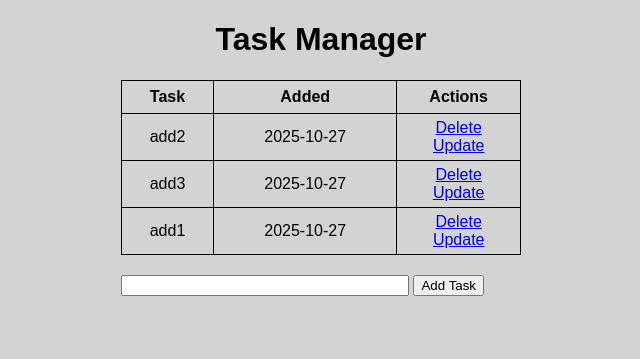
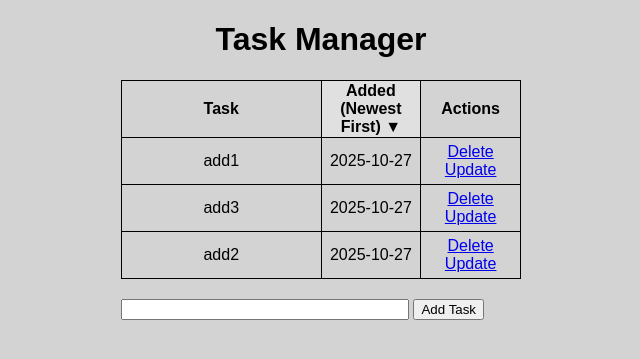
Before and after one commit to ANDYLIN05/FlaskToDoList, a Flask app: page / in a window 1280 px wide. Shown: the top 359 px of the page, without its empty margins (319-959 px from the left). Run offline with Flask 3, Linux system fonts and the light colour scheme; data comes from the database, SQL or seed files in the repository; both versions use the stored data as it was after the commit.

Commit message:
Sorted from newest to oldest

```diff
--- a/app.py
+++ b/app.py
@@ -25,7 +25,7 @@ def index():
         except:
             return 'Error Adding your task'
     else:
-        tasks = Todo.query.order_by(Todo.date_created).all()
+        tasks = Todo.query.order_by(Todo.date_created.desc()).all()
         return render_template('index.html', taskList=tasks)
 
 @app.route('/delete/<int:id>')
@@ -43,6 +43,7 @@ def update(id):
     taskToUpdate = Todo.query.get_or_404(id)
     if request.method == 'POST':
         taskToUpdate.content = request.form['input']
+        taskToUpdate.date_created = datetime.utcnow()
         try:
             db.session.commit()
             return redirect('/')
--- a/static/css/main.css
+++ b/static/css/main.css
@@ -18,7 +18,18 @@ table {
     width: 100%;
 }
 
-th {
+th:nth-child(1) {
+    width: 50%;
+    height: 30px;
+}
+
+th:nth-child(2){
+    width: 25%;
+    height: 30px;
+}
+
+th:nth-child(3){
+    width: 25%;
     height: 30px;
 }
 
@@ -34,3 +45,10 @@ td {
 #content {
     width: 70%;
 }
+
+.sorted-col{
+    background-color: #e0e0e0;
+    font-weight: bold;
+    color: #333
+    text-align center;
+}
--- a/templates/index.html
+++ b/templates/index.html
@@ -14,7 +14,7 @@
     <table>
       <tr>
         <th>Task</th>
-        <th>Added</th>
+        <th class = "sorted-col">Added (Newest First) ▼</th>
         <th>Actions</th>
       </tr>
       {% for task in taskList %}
```
Also changed, not shown: instance/test.db.
